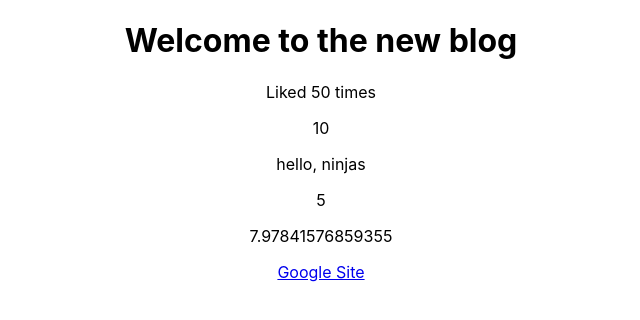
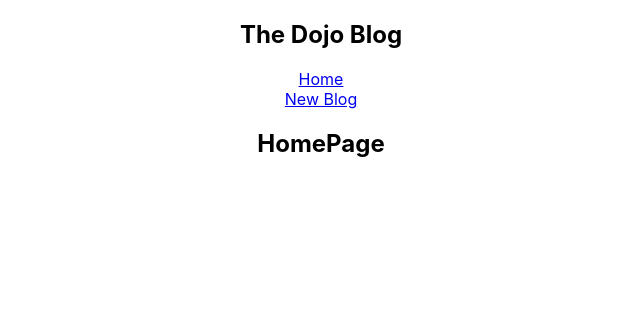
Before and after one commit to Syntactic-Labs/ReactStudies, a JavaScript app: page / in a window 1280 px wide. Shown: the top 320 px of the page, without its empty margins (319-959 px from the left). Built offline with nearby package versions, Linux system fonts and the light colour scheme; the HTML template or start-up script is replaced by a standard one.

Commit message:
Created and imported Home and Navbar comp

```diff
--- a/src/App.js
+++ b/src/App.js
@@ -1,19 +1,13 @@
 import './App.css';
+import Navbar from './Navbar';
+import Home from './Home';
 
 function App() {
-  const title = 'Welcome to the new blog';
-  const likes = 50;
-  const link = "http://www.google.com";
   return (
     <div className="App">
+        <Navbar />
       <div className="content">
-        <h1>{title}</h1>
-        <p>Liked {likes} times</p>
-        <p>{10}</p>
-        <p>{"hello, ninjas"}</p>
-        <p>{1,2,3,4,5}</p>
-        <p>{Math.random() * 10}</p>
-        <a href={link}>Google Site</a>
+        <Home />
       </div>
     </div>
   );
--- /dev/null
+++ b/src/Home.js
@@ -0,0 +1,9 @@
+const Home = () => {
+  return (
+    <div className="home">
+      <h2>HomePage</h2>
+    </div>
+  );
+}
+
+export default Home;
--- /dev/null
+++ b/src/Navbar.js
@@ -0,0 +1,12 @@
+const Navbar = () => {
+  return (
+    <nav className="navbar">
+      <h1>The Dojo Blog</h1>
+        <a href="/">Home</a>
+        <br />
+        <a href="/create">New Blog</a>
+    </nav>
+  );
+}
+
+export default Navbar;
```
